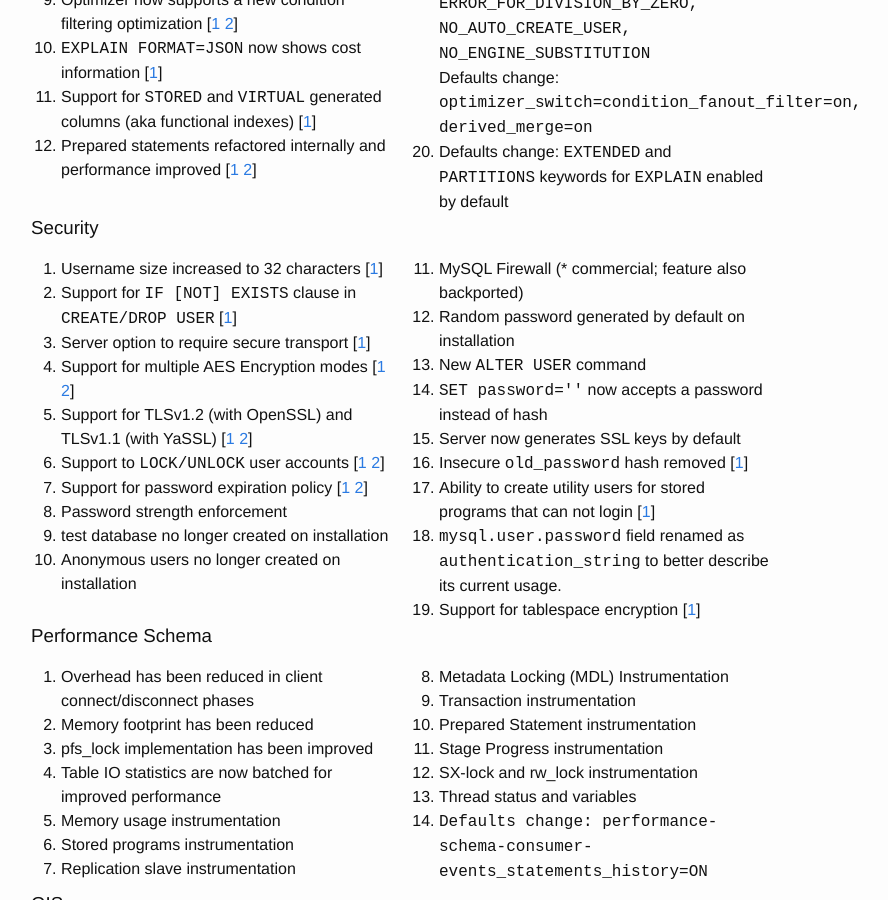
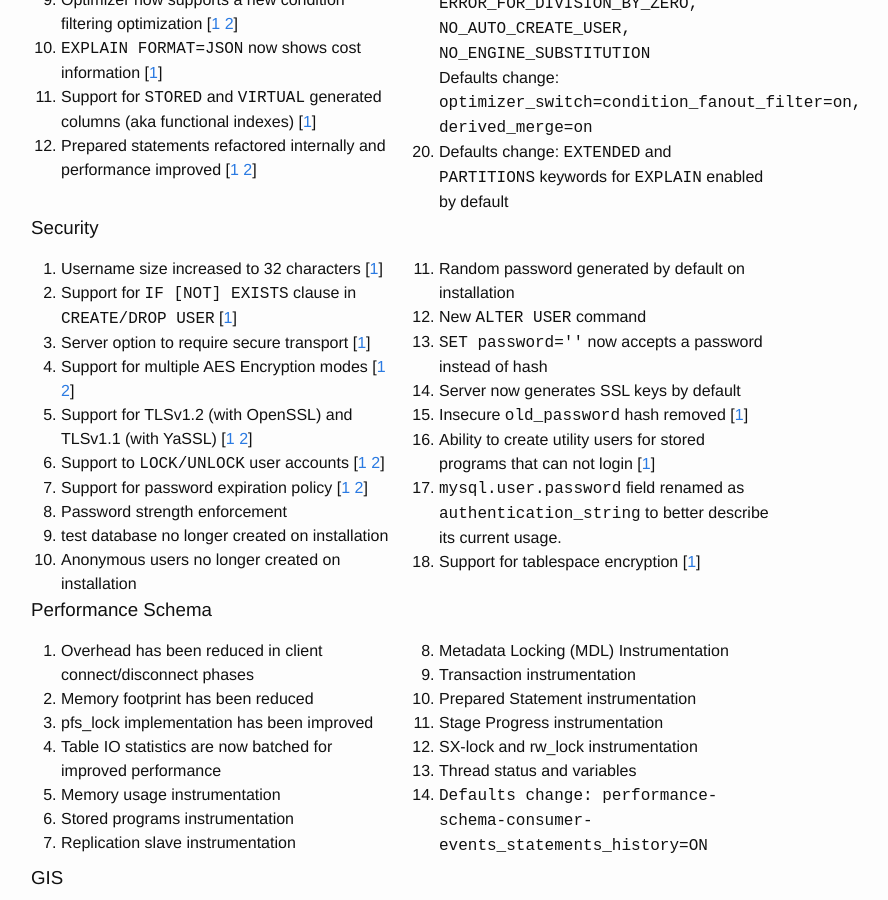
Before and after one commit to morgo/morgo.github.io, a Jekyll site: the page built from index.html, in a window 1280 px wide and 900 px high, scrolled down 2178 px. Shown: the whole window, without its empty margins (239-1127 px from the left). Built offline with Jekyll 4.4.1, drawn with Linux system fonts in a browser that asks for light colours.

Commit message:
Firewall is a plugin; also backported.
Easier to reduce scope to this is server features.

```diff
--- a/index.html
+++ b/index.html
@@ -155,7 +155,6 @@
  <li class="nd">Password strength enforcement</li>
  <li class="id">test database no longer created on installation</li>
  <li class="id">Anonymous users no longer created on installation</li>
- <li class="id">MySQL Firewall (* commercial; feature also backported)</li>
  <li class="id">Random password generated by default on installation</li>
  <li class="id">New <tt>ALTER USER</tt> command</li>
  <li class="id"><tt>SET password=''</tt> now accepts a password instead of hash</li>
```
